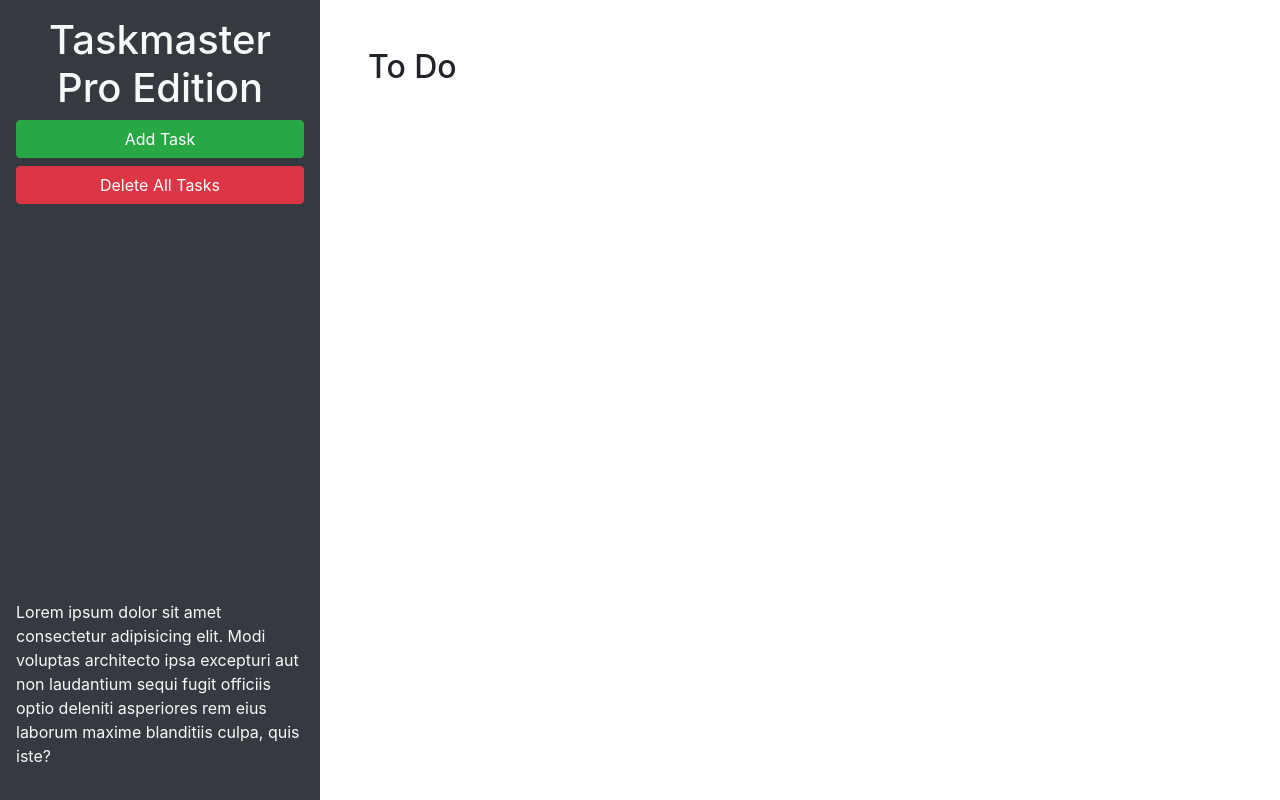
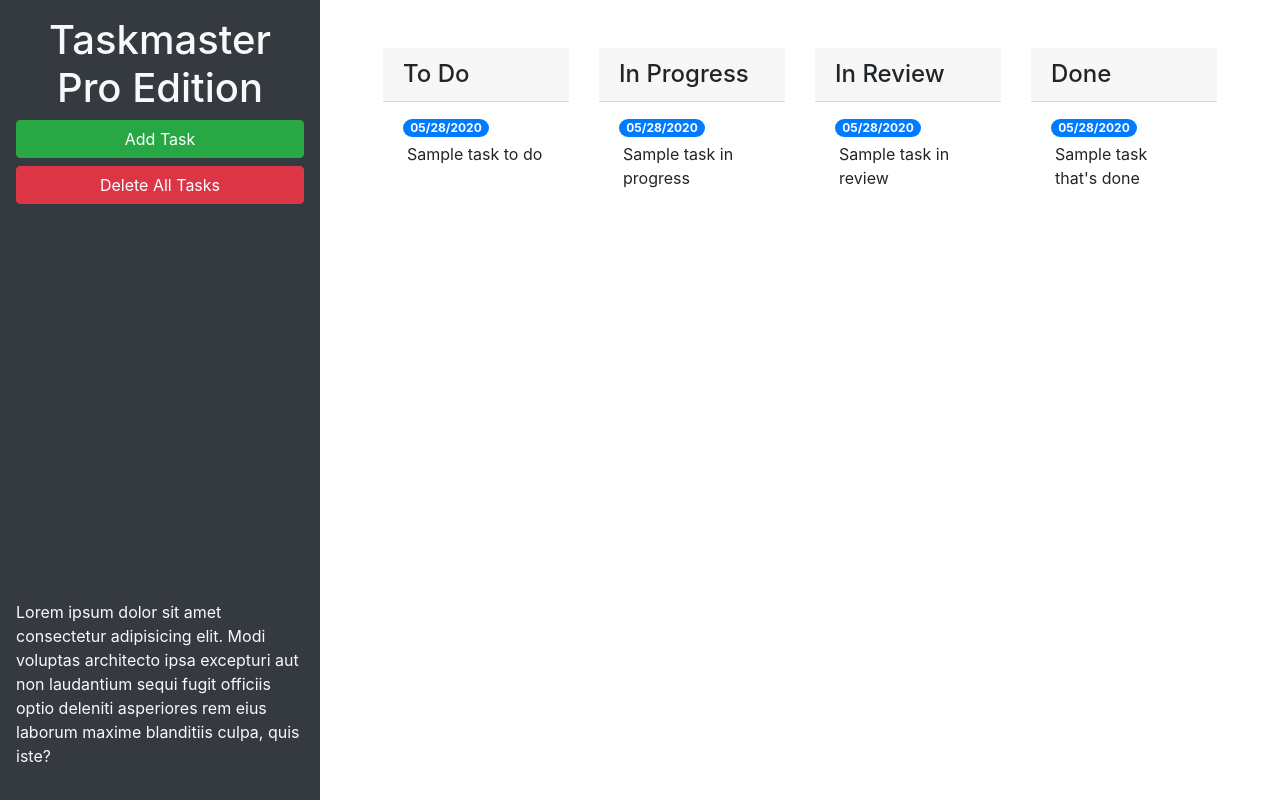
Before and after one commit to jasmin3ashl3y/taskmaster-pro, a plain HTML site: page index.html in a window 1280 px wide. Drawn offline with nearby package versions, Linux system fonts and the light colour scheme.

Commit message:
add columns and cards

```diff
--- a/index.html
+++ b/index.html
@@ -24,9 +24,59 @@
       </p>
     </header>
     <main class="col-12 col-lg-9">
-      <div class="m-5">
-        <h2>To Do</h2>
-        <ul id="list-toDo" class="list-group"> </ul>
+      <div class="m-5 row justify-content-around">
+        <!-- todo start -->
+        <div class="col-12 col-md-6 col-xl-3 mb-3">
+          <h4 class="card-header">
+            To Do
+          </h4>
+          <ul id="list-toDo" class="list-group list-group-flush">
+            <li class="list-group-item">
+              <span class="badge badge-primary badge-pill">05/28/2020</span>
+              <p class="m-1">Sample task to do</p>
+            </li>
+          </ul>
+        </div>
+        <!-- todo end -->
+        <!-- in progress start -->
+        <div class="col-12 col-md-6 col-xl-3 mb-3">
+          <h4 class="card-header">
+            In Progress
+          </h4>
+          <ul id="list-inProgress" class="list-group list-group-flush">
+            <li class="list-group-item">
+              <span class="badge badge-primary badge-pill">05/28/2020</span>
+              <p class="m-1">Sample task in progress</p>
+            </li>
+          </ul>
+        </div>
+        <!-- in progress end -->
+        <!-- in review start -->
+        <div class="col-12 col-md-6 col-xl-3 mb-3">
+          <h4 class="card-header">
+            In Review
+          </h4>
+          <ul id="list-inReview" class="list-group list-group-flush">
+            <li class="list-group-item">
+              <span class="badge badge-primary badge-pill">05/28/2020</span>
+              <p class="m-1">Sample task in review</p>
+            </li>
+          </ul>
+        </div>
+        <!-- in review end -->
+        <!-- done start -->
+        <div class="col-12 col-md-6 col-xl-3 mb-3">
+          <h4 class="card-header">
+            Done
+          </h4>
+          <ul id="list-done" class="list-group list-group-flush">
+            <li class="list-group-item">
+              <span class="badge badge-primary badge-pill">05/28/2020</span>
+              <p class="m-1">Sample task that's done</p>
+            </li>
+          </ul>
+        </div>
+        <!-- done end -->
       </div>
     </main>
   </div>
@@ -46,11 +96,11 @@
           <form>
             <div class="form-group">
               <label for="modalTaskDescription">Task description</label>
-              <textarea id="modalTaskDescription" rows="3"></textarea>
+              <textarea id="modalTaskDescription" rows="3" class="form-control"></textarea>
             </div>
             <div class="form-group">
               <label for="modalDueDate">Due date</label>
-              <input type="text" id="modalDueDate" placeholder="mm/dd/yyyy" autocomplete="off" />
+              <input type="text" class="form-control" id="modalDueDate" placeholder="mm/dd/yyyy" autocomplete="off" />
             </div>
           </form>
         </div>
```
